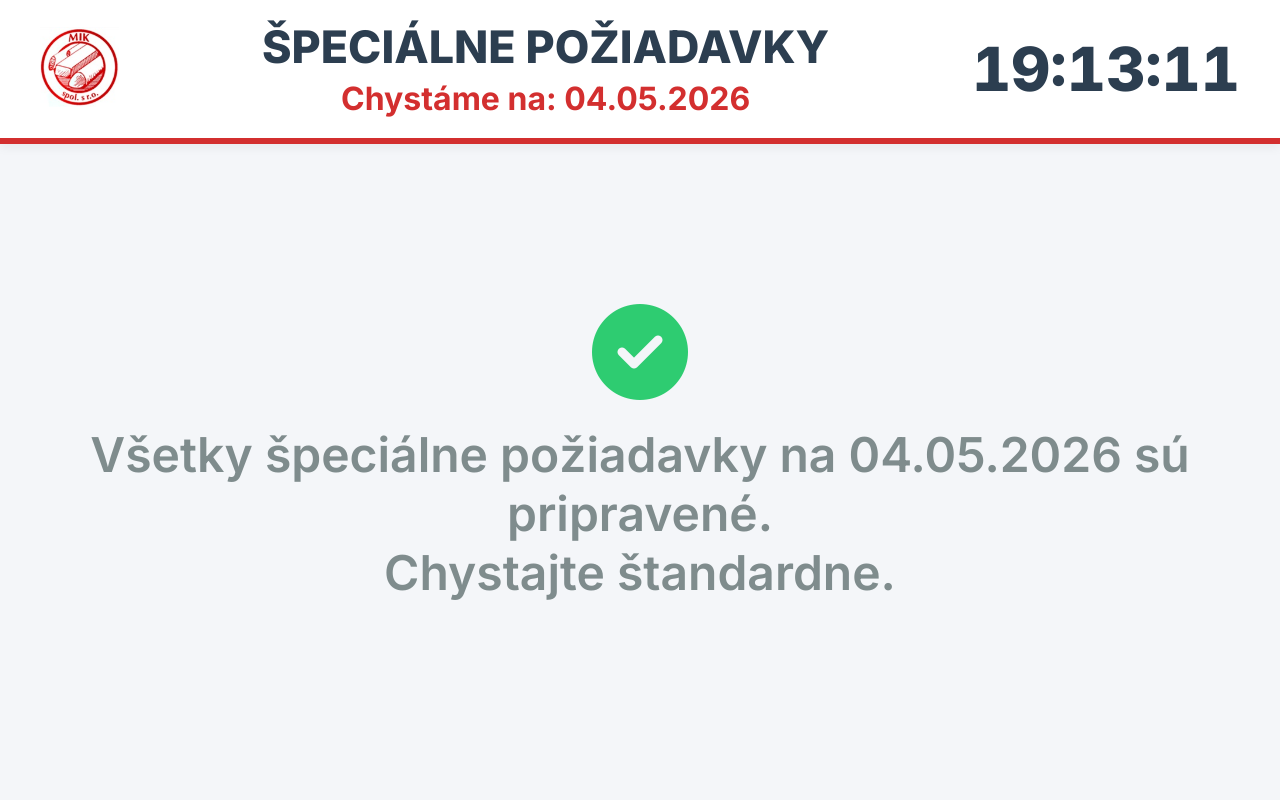
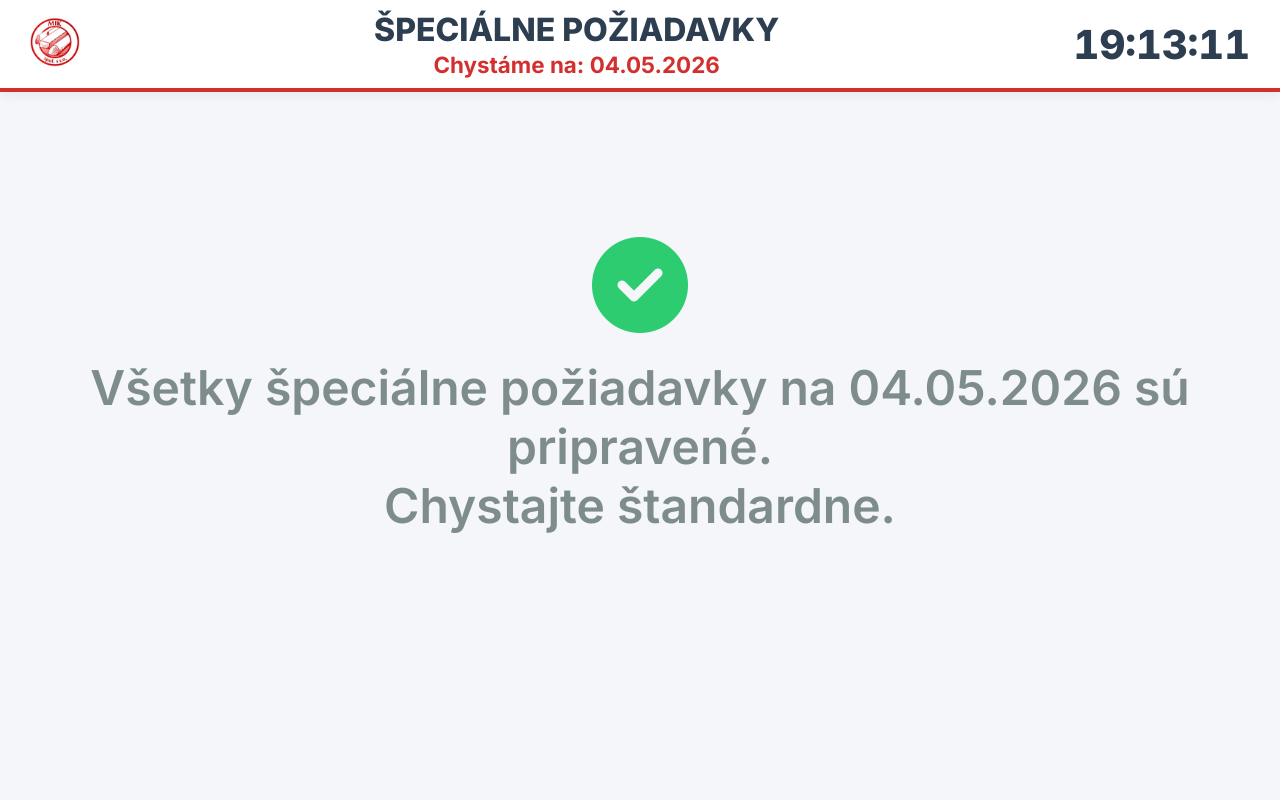
Before and after one commit to zoltankaras-rgb/ERP_system_MIK, a Flask app: page /expedicia/tv-board in a window 1280 px wide. Run offline with Flask 3, Linux system fonts and the light colour scheme; data that the repository does not hold is empty.

Commit message:
exped_board.html

```diff
--- a/templates/expedition_board.html
+++ b/templates/expedition_board.html
@@ -23,30 +23,30 @@
         width: 100vw;
     }
 
-    /* Hlavička */
+    /* Hlavička - Výrazne stenčená na výšku */
     .tv-header {
         flex: 0 0 auto;
         display: flex; justify-content: space-between; align-items: center;
         background-color: #ffffff;
-        padding: 20px 40px;
+        padding: 10px 30px; /* Zmenšené odsadenie */
         box-shadow: 0 4px 10px rgba(0,0,0,0.05);
-        border-bottom: 6px solid #d32f2f;
+        border-bottom: 4px solid #d32f2f;
     }
-    .logo-box img { height: 80px; }
+    .logo-box img { height: 50px; } /* Zmenšené logo */
     .title-box { text-align: center; }
-    .title-box h1 { margin: 0; font-size: 2.8rem; color: #2c3e50; font-weight: 800; text-transform: uppercase; }
-    .title-box .target-date { font-size: 2rem; color: #d32f2f; font-weight: 700; margin-top: 5px; }
-    .time-box { font-size: 3.8rem; font-weight: 800; color: #2c3e50; font-variant-numeric: tabular-nums; min-width: 200px; text-align: right; }
+    .title-box h1 { margin: 0; font-size: 2rem; color: #2c3e50; font-weight: 800; text-transform: uppercase; }
+    .title-box .target-date { font-size: 1.4rem; color: #d32f2f; font-weight: 700; margin-top: 2px; }
+    .time-box { font-size: 2.5rem; font-weight: 800; color: #2c3e50; font-variant-numeric: tabular-nums; min-width: 150px; text-align: right; }
 
-    /* GLOBÁLNY OZNAM OD VEDÚCEJ */
+    /* GLOBÁLNY OZNAM - Kompaktnejší a elegantnejší */
     #global-note-container {
         flex: 0 0 auto;
         background-color: #ffc107;
         color: #000;
-        font-size: 2.8rem;
+        font-size: 1.8rem; /* Rozumná veľkosť písma */
         font-weight: 800;
         text-align: center;
-        padding: 25px;
+        padding: 12px 20px; /* Zmenšené odsadenie */
         text-transform: uppercase;
         letter-spacing: 1px;
         box-shadow: 0 4px 10px rgba(0,0,0,0.15);
@@ -55,50 +55,50 @@
         border-bottom: 2px solid #e0a800;
     }
 
-    /* Hlavný priestor - Roztiahnutý na full */
+    /* Hlavný priestor pre karty */
     .tv-content {
         flex: 1 1 auto;
-        padding: 40px; /* Odstupy od plastových okrajov TV */
+        padding: 25px 35px; /* Optimálne okraje */
         box-sizing: border-box;
         width: 100%;
         overflow: hidden;
     }
 
-    /* Mriežka */
+    /* Mriežka pre karty - prispôsobí sa TV */
     #obsah-tabule {
         width: 100%;
         display: grid;
-        /* KĽÚČOVÁ ZMENA: Min 30% znamená, že karty budú vždy roztiahnuté a max 3 vedľa seba */
-        grid-template-columns: repeat(auto-fit, minmax(30%, 1fr));
-        gap: 35px;
+        grid-template-columns: repeat(auto-fit, minmax(400px, 1fr)); /* Stabilná šírka kariet */
+        gap: 25px;
         align-content: start;
-        transform-origin: top left; /* Pri zmenšovaní sa zarovná k ľavému okraju, nie do stredu */
+        transform-origin: top left;
+        transition: transform 0.2s ease;
     }
 
-    /* Úhľadná karta - OBRIA PRE TV */
+    /* Úhľadná karta - Vyvážené proporcie */
     .karta {
         background: #ffffff;
-        border-radius: 16px;
-        box-shadow: 0 10px 30px rgba(0,0,0,0.08);
-        border-left: 15px solid #d32f2f;
-        padding: 35px;
+        border-radius: 12px;
+        box-shadow: 0 6px 20px rgba(0,0,0,0.06);
+        border-left: 10px solid #d32f2f;
+        padding: 20px 25px;
         display: flex;
         flex-direction: column;
-        gap: 25px;
+        gap: 15px;
     }
     .zakaznik-hlavicka {
         display: flex; justify-content: space-between; align-items: baseline;
-        border-bottom: 3px solid #f0f0f0;
-        padding-bottom: 20px;
+        border-bottom: 2px solid #f0f0f0;
+        padding-bottom: 12px;
     }
-    .zakaznik-nazov { font-size: 2.8rem; font-weight: 800; color: #2c3e50; }
-    .objednavka-info { font-size: 1.8rem; color: #7f8c8d; font-weight: 700; }
+    .zakaznik-nazov { font-size: 1.9rem; font-weight: 800; color: #2c3e50; }
+    .objednavka-info { font-size: 1.3rem; color: #7f8c8d; font-weight: 700; }
 
-    /* Poznámky */
-    .poznamka-riadok { display: flex; align-items: flex-start; gap: 20px; font-size: 2.2rem; font-weight: 700; padding: 25px; border-radius: 12px; line-height: 1.4; }
+    /* Poznámky - Dobre čitateľné */
+    .poznamka-riadok { display: flex; align-items: flex-start; gap: 15px; font-size: 1.5rem; font-weight: 700; padding: 15px; border-radius: 8px; line-height: 1.3; }
     .stala-poznamka { background-color: #fff3cd; color: #856404; border: 2px solid #ffeeba; }
     .dnesna-poznamka { background-color: #e2e3e5; color: #383d41; border: 2px solid #d6d8db; }
-    .ikona { font-size: 2.5rem; }
+    .ikona { font-size: 1.8rem; margin-top: 2px; }
 
   </style>
 </head>
@@ -119,7 +119,7 @@
 
       <div class="tv-content">
           <div id="obsah-tabule">
-              <div style="grid-column: 1 / -1; text-align: center; font-size: 3rem; color: #7f8c8d; margin-top: 15vh;">Načítavam systém...</div>
+              <div style="grid-column: 1 / -1; text-align: center; font-size: 2.5rem; color: #7f8c8d; margin-top: 15vh;">Načítavam systém...</div>
           </div>
       </div>
   </div>
```
